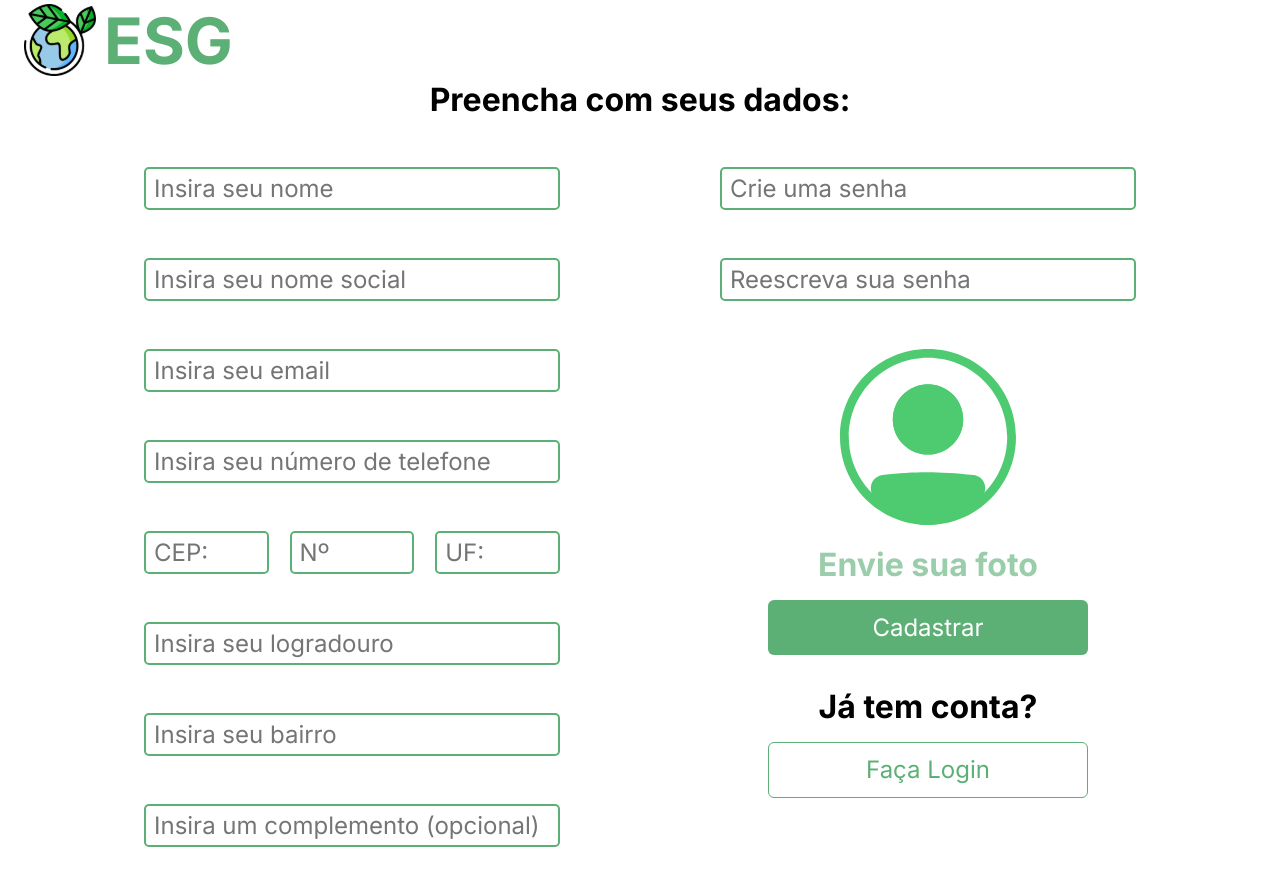
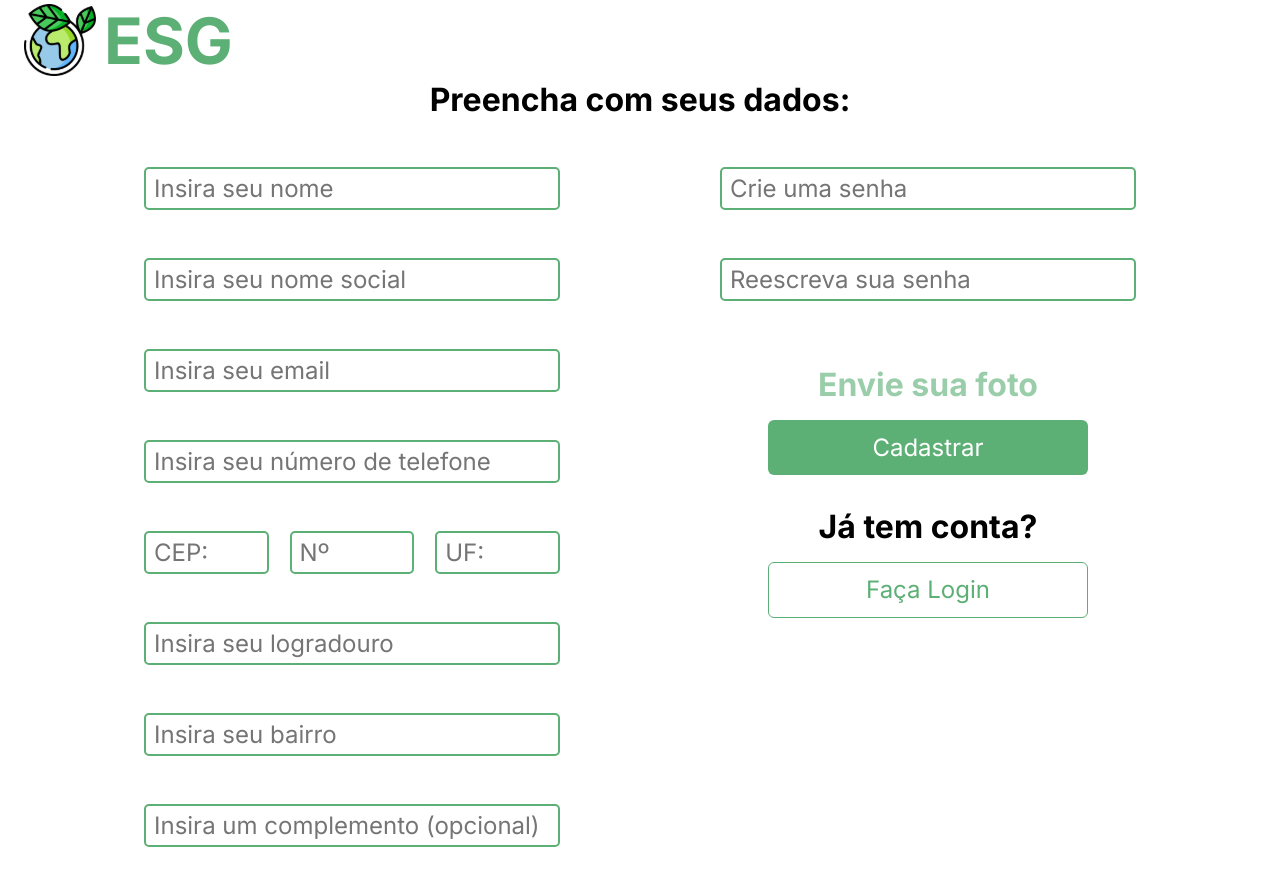
Before and after one commit to josersn/monorepo, a React (Create React App) app in the folder front-end/: page /register in a window 1280 px wide. Shown: the top 886 px of the page. Built offline with nearby package versions, Linux system fonts and the light colour scheme.

Commit message:
commit images in prj

```diff
--- a/front-end/src/pages/register/index.js
+++ b/front-end/src/pages/register/index.js
@@ -4,7 +4,7 @@ import { Link, useNavigate } from "react-router-dom";
 import Input from '../../components/input';
 import Button from '../../components/button';
 
-import RegPic from '../../assets/icons/CadastroIcon.svg';
+// import RegPic from '../../assets/icons/CadastroIcon.svg';
 
 import { Container } from './styles';
 
@@ -44,7 +44,7 @@ function Register(props) {
           <Input required phText="Crie uma senha" />
           <Input required phText="Reescreva sua senha" />
 
-          <img src={RegPic} alt="Registrar" />
+          {/* <img src={RegPic} alt="Registrar" /> */}
           <h4>Envie sua foto</h4>
           <Button>Cadastrar</Button>
 
```
